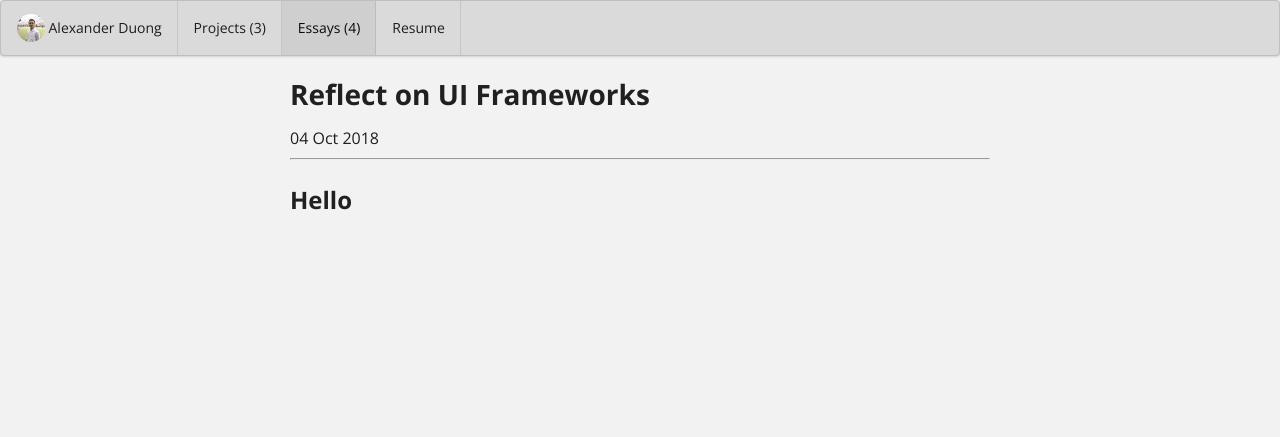
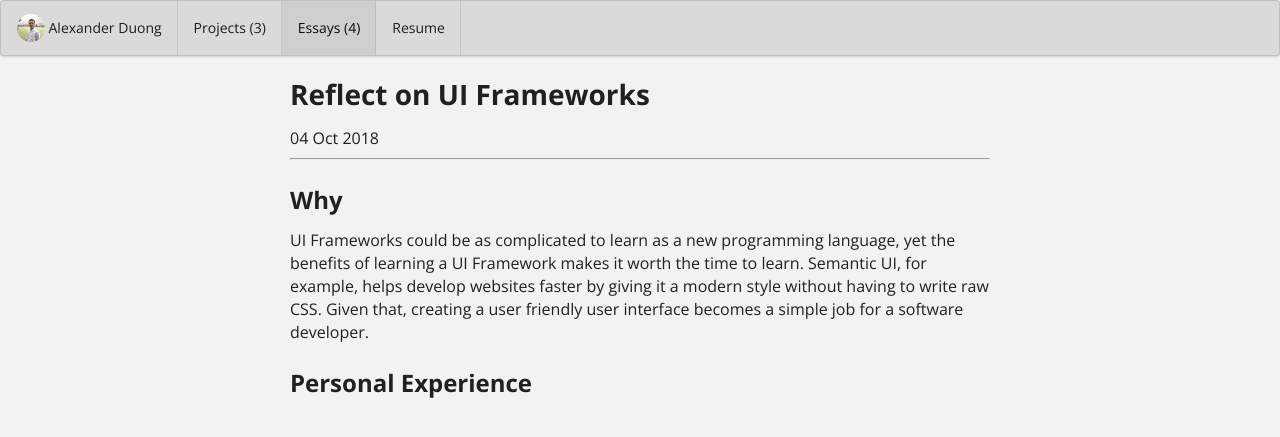
Before and after one commit to aerocraker/aerocraker.github.io, a Jekyll site: the page built from essays/2018-10-04.md, in a window 1280 px wide. Shown: the top 437 px of the page. Built offline with Jekyll 4.4.1, drawn with Linux system fonts in a browser that asks for light colours.

Commit message:
Update 2018-10-04.md

```diff
--- a/essays/2018-10-04.md
+++ b/essays/2018-10-04.md
@@ -9,4 +9,8 @@ labels:
   - Computer Science
 ---
 
-<h2>Hello</h2>
+<h2>Why</h2>
+
+UI Frameworks could be as complicated to learn as a new programming language, yet the benefits of learning a UI Framework makes it worth the time to learn. Semantic UI, for example, helps develop websites faster by giving it a modern style without having to write raw CSS. Given that, creating a user friendly user interface becomes a simple job for a software developer.
+
+<h2>Personal Experience</h2>
```
